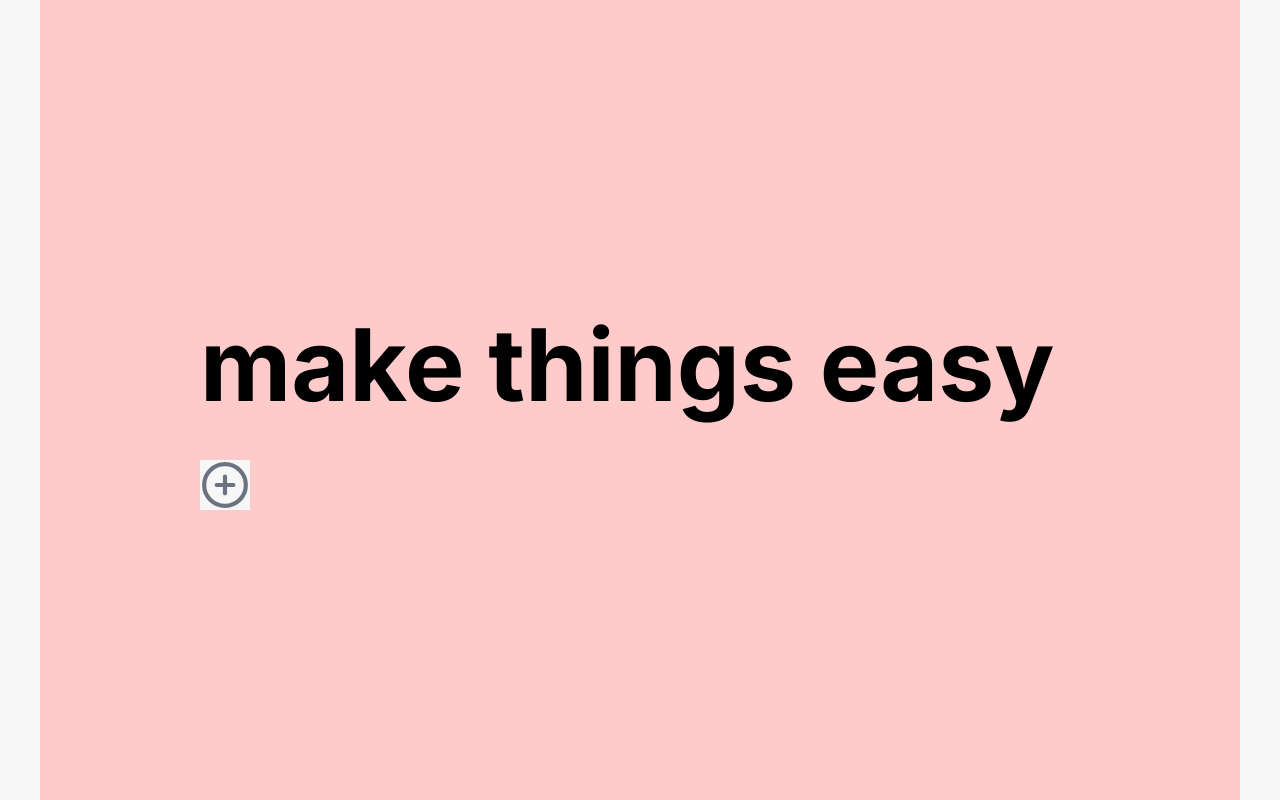
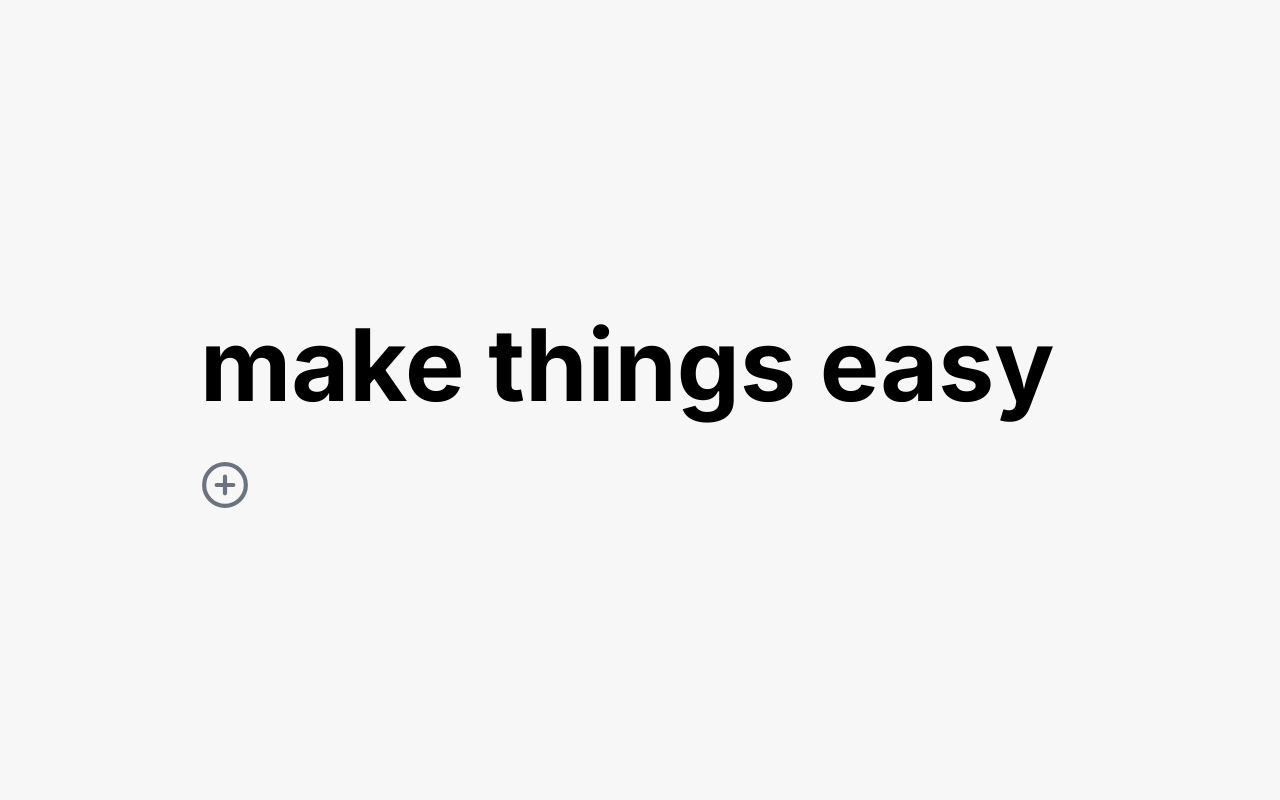
Before and after one commit to devbasira/Basira-Website, a Next.js app: page / in a window 1280 px wide. Built offline with nearby package versions, Linux system fonts and the light colour scheme.

Commit message:
Made changes

```diff
--- a/components/HomePage.jsx
+++ b/components/HomePage.jsx
@@ -82,7 +82,7 @@ const HomePage = () => {
           />
         </nav>
       )}
-      <div className="flex bg-red-200  flex-col justify-between font-bold items-start h-screen max-w-grid w-full">
+      <div className="flex bg-transparent  flex-col justify-between font-bold items-start h-screen max-w-grid w-full">
         {!isTabExpanded && (
           <motion.div
             className="main bg-transparent flex flex-col justify-center font-bold items-start h-full max-w-grid w-full px-4 sm:px-8 lg:px-40"
@@ -166,7 +166,7 @@ const HomePage = () => {
         )}
         {isExpanded && (
           <motion.div
-            className="flex flex-col justify-center font-bold items-start max-w-grid h-full w-full px-4 sm:px-8 lg:px-40"
+            className="flex bg-transparent flex-col justify-center font-bold items-start max-w-grid h-full w-full px-4 sm:px-8 lg:px-40"
             animate={{
               y: isTabExpanded
                 ? !isMobile
```
